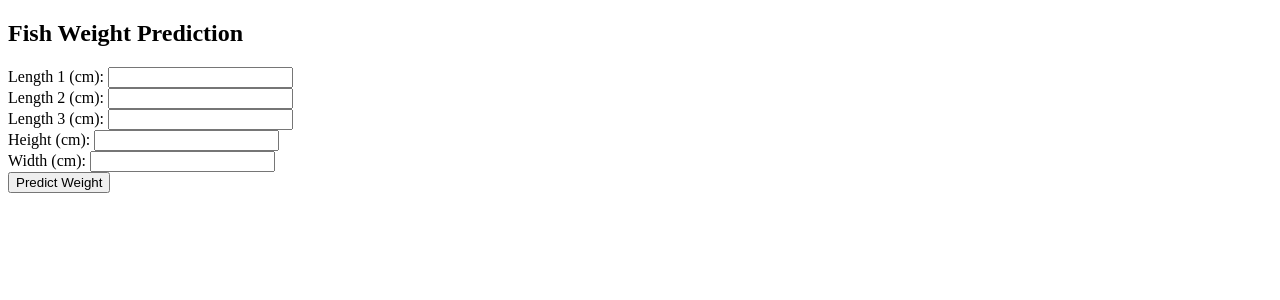
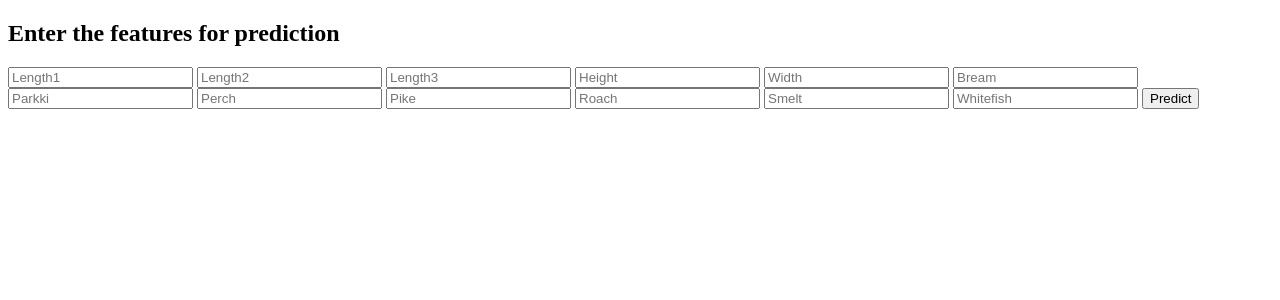
Before and after one commit to oneeyed-yggdrasil/Lab4_AI_Enterprise, a Flask app: page / in a window 1280 px wide. Shown: the top 300 px of the page. Run offline with Flask 3, Linux system fonts and the light colour scheme; parts of the project's set-up code (start-up, migrations or seed data) failed here and were passed over.

Commit message:
🚑 Working Model

```diff
--- a/app.py
+++ b/app.py
@@ -3,39 +3,39 @@ import pandas as pd
 from sklearn.linear_model import LinearRegression
 from sklearn.model_selection import train_test_split
 from sklearn.metrics import mean_squared_error
+import numpy as np
+import joblib
 
 app = Flask(__name__)
 
-# Load the dataset
-fish_data = pd.read_csv("Fish.csv", sep=",")
 
-# Separate features and target variable
-X = fish_data.drop(columns=['Species', 'Weight'])
-y = fish_data['Weight']
-
-# Initialize and train the model
-model = LinearRegression()
-model.fit(X, y)
+model = joblib.load("fish_weight_prediction_model.pkl")
 
 # Define routes
 @app.route('/')
 def index():
     return render_template('index.html')
 
+
 @app.route('/predict', methods=['POST'])
 def predict():
     # Get input values from the form
-    length1 = float(request.form['length1'])
-    length2 = float(request.form['length2'])
-    length3 = float(request.form['length3'])
-    height = float(request.form['height'])
-    width = float(request.form['width'])
+    features = [float(x) for x in request.form.values()]
+    final_features = [np.array(features)]
+    prediction = model.predict(final_features)
+    return render_template('index.html', prediction_text = 'Predicted Value: {}'.format(round(prediction[0],3)))
 
-    # Make prediction
-    prediction = model.predict([[length1, length2, length3, height, width]])
+    # length1 = float(request.form['length1'])
+    # length2 = float(request.form['length2'])
+    # length3 = float(request.form['length3'])
+    # height = float(request.form['height'])
+    # width = float(request.form['width'])
 
-    # Return prediction as JSON
-    return jsonify({'weight': prediction[0]})
+    # # Make prediction
+    # prediction = model.predict([[length1, length2, length3, height, width]])
+
+    # # Return prediction as JSON
+    # return jsonify({'weight': prediction[0]})
 
 if __name__ == '__main__':
     app.run(debug=True)
--- a/main.py
+++ b/main.py
@@ -6,6 +6,9 @@ import joblib
 
 # Load the dataset
 data = pd.read_csv("Fish.csv",delimiter=",")
+
+df = pd.get_dummies(data['Species'],dtype=int)
+data = pd.concat([data.drop(columns=['Species']),df],axis=1)
 
 # Prepare data
 X = data.drop(columns=["Weight"])
--- a/templates/index.html
+++ b/templates/index.html
@@ -1,24 +1,29 @@
 <!DOCTYPE html>
-<html lang="en">
+<html>
 <head>
-    <meta charset="UTF-8">
-    <meta name="viewport" content="width=device-width, initial-scale=1.0">
-    <title>Fish Weight Prediction</title>
+    <title>Prediction</title>
 </head>
 <body>
-    <h2>Fish Weight Prediction</h2>
+    <h2>Enter the features for prediction</h2>
     <form action="/predict" method="post">
-        <label for="length1">Length 1 (cm):</label>
-        <input type="number" id="length1" name="length1" step="any" <required><br>
-        <label for="length2">Length 2 (cm):</label>
-        <input type="number" id="length2" name="length2" step="any" required><br>
-        <label for="length3">Length 3 (cm):</label>
-        <input type="number" id="length3" name="length3" step="any" required><br>
-        <label for="height">Height (cm):</label>
-        <input type="number" id="height" name="height" step="any" required><br>
-        <label for="width">Width (cm):</label>
-        <input type="number" id="width" name="width" step="any" required><br>
-        <button type="submit">Predict Weight</button>
+        <input type="text" name="Length1" placeholder="Length1" required="required">
+        <input type="text" name="Length2" placeholder="Length2" required="required">
+        <input type="text" name="Length3" placeholder="Length3" required="required">
+        <input type="text" name="Height" placeholder="Height" required="required">
+        <input type="text" name="Width" placeholder="Width" required="required">
+        <input type="text" name="Bream" placeholder="Bream" required="required">
+        <input type="text" name="Parkki" placeholder="Parkki" required="required">
+        <input type="text" name="Perch" placeholder="Perch" required="required">
+        <input type="text" name="Pike" placeholder="Pike" required="required">
+        <input type="text" name="Roach" placeholder="Roach" required="required">
+        <input type="text" name="Smelt" placeholder="Smelt" required="required">
+        <input type="text" name="Whitefish" placeholder="Whitefish" required="required">
+
+        <!-- Add more input fields for more features -->
+        <button type="submit">Predict</button>
     </form>
+    {% if prediction_text %}
+    <h3>{{ prediction_text }}</h3>
+    {% endif %}
 </body>
 </html>
```
Also changed, not shown: templates/result.html (+31 -2 lines), 1 other file.
